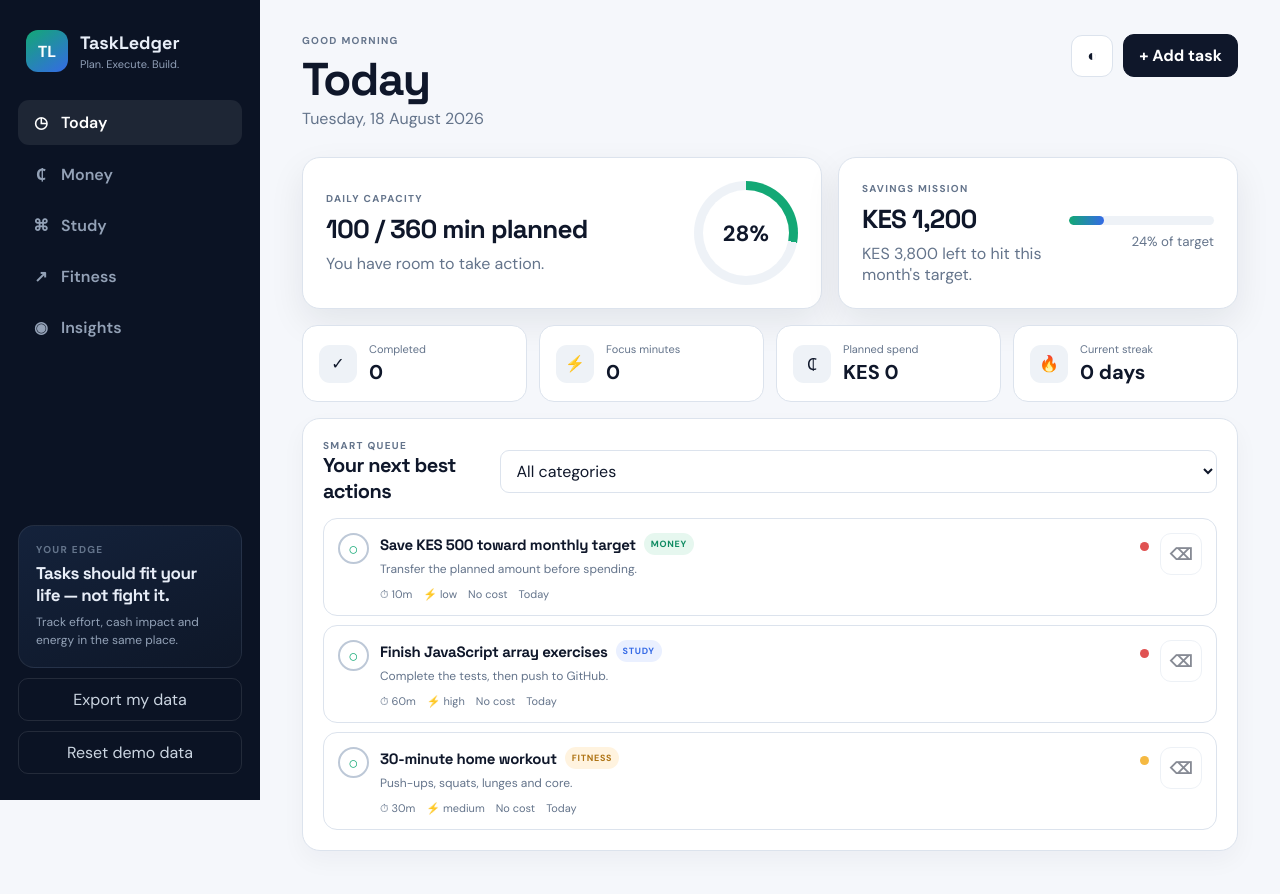
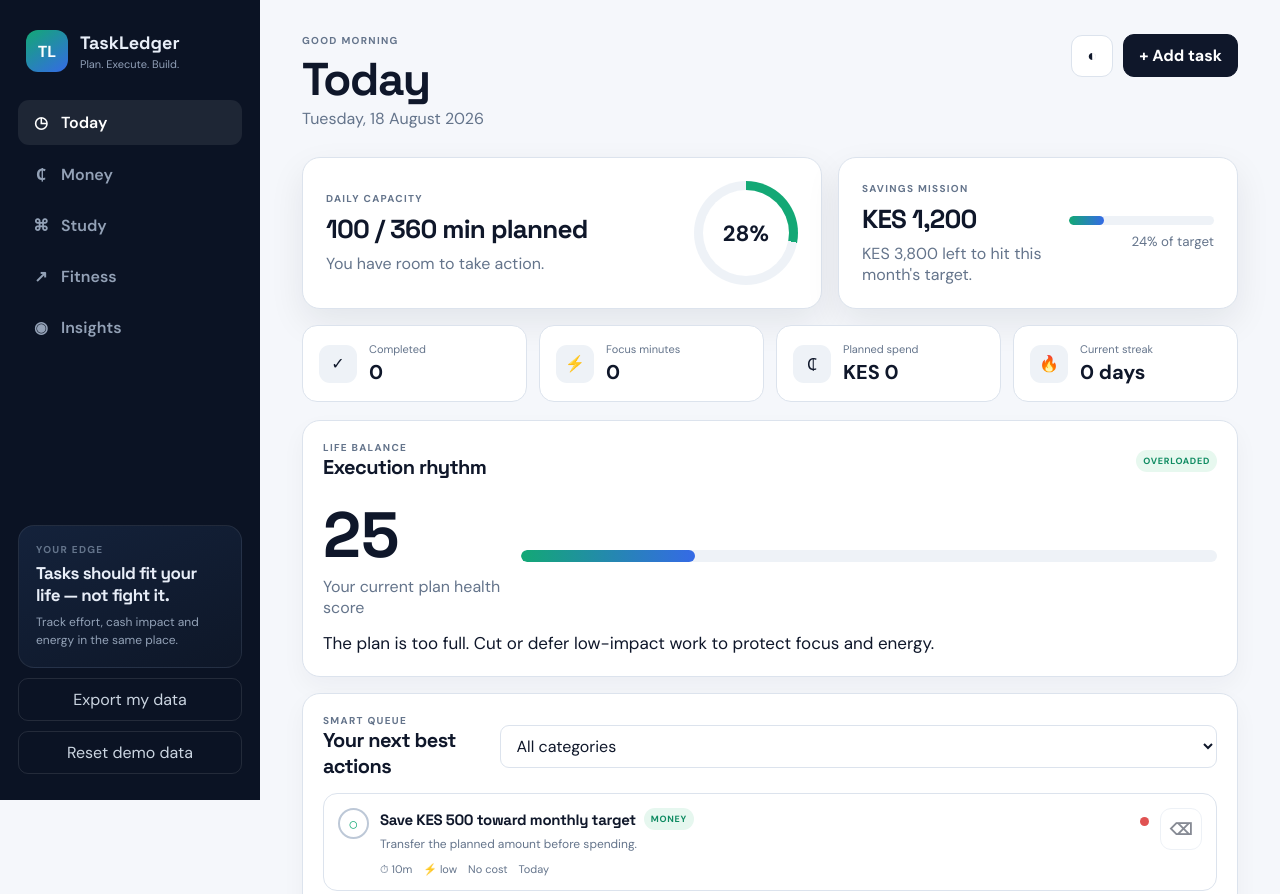
Before and after one commit to iochieng1/TaskLedger, a plain HTML site: page index.html in a window 1280 px wide. Shown: the top 894 px of the page. Drawn offline with Linux system fonts and the light colour scheme.

Commit message:
Add unique life-balance dashboard and Render deployment notes

```diff
--- a/app.js
+++ b/app.js
@@ -253,6 +253,30 @@ function renderDashboard() {
   $("#statStreak").textContent = `${calculateStreak()} day${calculateStreak() === 1 ? "" : "s"}`;
 }
 
+function renderBalance() {
+  const allTasks = state.tasks;
+  const totalTasks = allTasks.length || 1;
+  const completedRatio = allTasks.filter(t => t.completed).length / totalTasks;
+  const activeToday = allTasks.filter(t => t.date === todayISO() && !t.completed);
+  const plannedMinutes = activeToday.reduce((sum, t) => sum + Number(t.minutes || 0), 0);
+  const capacityRatio = Math.min(1, DAILY_CAPACITY_MINUTES / Math.max(plannedMinutes || DAILY_CAPACITY_MINUTES, DAILY_CAPACITY_MINUTES));
+  const focusRatio = Math.min(1, (state.focusMinutes || 0) / 180);
+  const spendRatio = state.money.income ? Math.min(1, (state.tasks.filter(t => !t.completed).reduce((sum, t) => sum + Number(t.cost || 0), 0) / (state.money.income * 0.2 || 1))) : 0.7;
+  const score = Math.min(100, Math.round((completedRatio * 55) + (capacityRatio * 25) + (focusRatio * 20)));
+
+  const badge = score >= 75 ? "Balanced" : score >= 50 ? "Watchful" : "Overloaded";
+  const text = score >= 75
+    ? "Your plan is healthy. Maintain the routine and avoid adding low-value tasks."
+    : score >= 50
+      ? "You are moving, but a few tasks are crowding out your best work. Prioritize 3 wins."
+      : "The plan is too full. Cut or defer low-impact work to protect focus and energy.";
+
+  $("#lifeBalanceValue").textContent = score;
+  $("#balanceBar").style.width = `${score}%`;
+  $("#balanceBadge").textContent = badge;
+  $("#balanceText").textContent = text;
+}
+
 function renderFinance() {
   $("#incomeInput").value = state.money.income || "";
   $("#savingsTargetInput").value = state.money.target || "";
@@ -340,6 +364,7 @@ function renderInsights() {
 function renderAll() {
   renderTasks();
   renderDashboard();
+  renderBalance();
   renderFinance();
   renderStudy();
   renderFitness();
--- a/index.html
+++ b/index.html
@@ -97,6 +97,24 @@
             <div><small>Current streak</small><strong id="statStreak">0 days</strong></div>
           </article>
         </div>
+
+        <article class="panel balance-panel">
+          <div class="panel-head">
+            <div>
+              <p class="eyebrow">Life balance</p>
+              <h2>Execution rhythm</h2>
+            </div>
+            <span id="balanceBadge" class="tag">Balanced</span>
+          </div>
+          <div class="balance-metric">
+            <div>
+              <div id="lifeBalanceValue" class="score">0</div>
+              <p class="muted">Your current plan health score</p>
+            </div>
+            <div class="balance-meter"><span id="balanceBar"></span></div>
+          </div>
+          <p id="balanceText" class="insight-copy small"></p>
+        </article>
 
         <section class="panel">
           <div class="panel-head">
--- a/styles.css
+++ b/styles.css
@@ -162,6 +162,13 @@ input, select, textarea {
 .score { font-family: "Space Grotesk"; font-weight: 800; font-size: 62px; margin-top: 6px; }
 .score-text { font-family: "Space Grotesk"; font-weight: 700; font-size: 26px; margin: 14px 0 5px; }
 .insight-copy { margin-top: 12px; font-size: 17px; line-height: 1.55; }
+.balance-panel { margin-top: 18px; }
+.balance-metric { display: grid; grid-template-columns: 180px 1fr; gap: 18px; align-items: center; }
+.balance-meter { height: 12px; background: var(--surface-2); border-radius: 999px; overflow: hidden; }
+.balance-meter span { display: block; width: 0; height: 100%; border-radius: inherit; background: linear-gradient(90deg, var(--accent), var(--blue)); transition: width .3s ease; }
+#lifeBalanceValue { font-size: clamp(42px, 5vw, 64px); margin: 0; }
+#balanceBadge { background: #e7f8ef; color: #0f8b62; }
+body.dark #balanceBadge { background: rgba(34, 185, 133, .15); color: #8ce7c0; }
 .feature-grid { display: grid; grid-template-columns: repeat(2, 1fr); gap: 12px; }
 .feature-grid div { border: 1px solid var(--line); border-radius: 13px; padding: 14px; }
 .feature-grid b { display: block; margin-bottom: 6px; }
```
Also changed, not shown: README.md.
